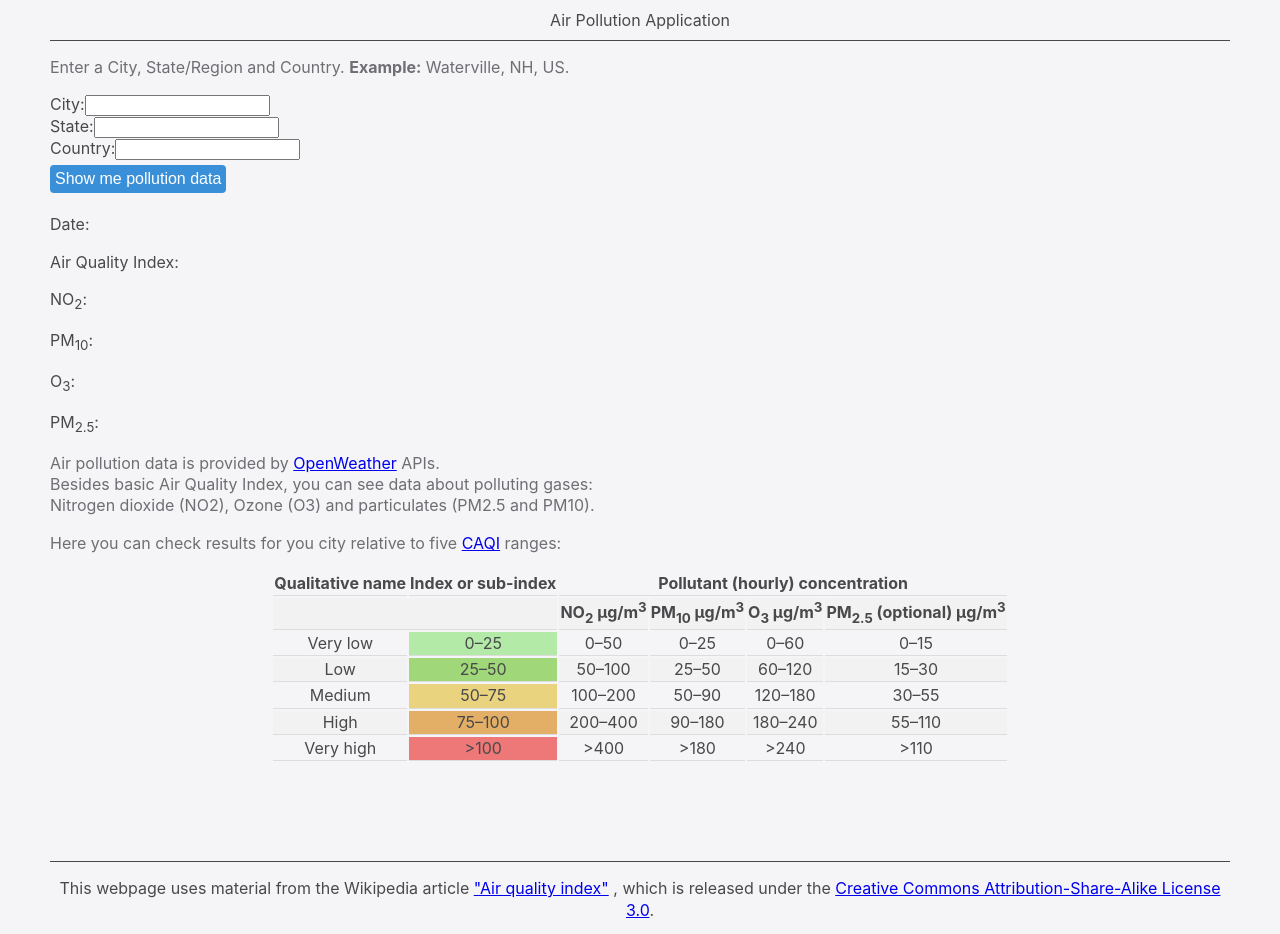
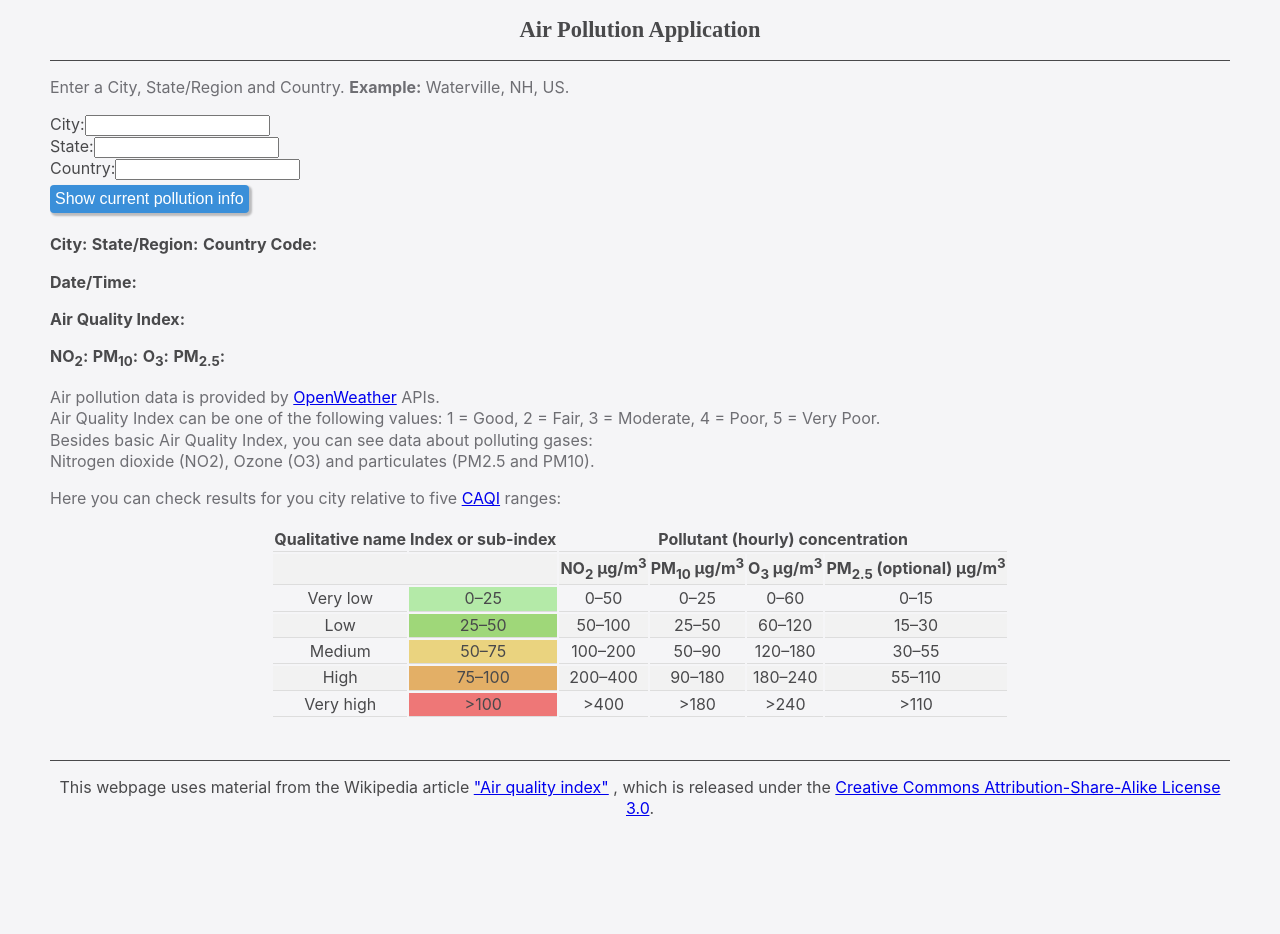
Before and after one commit to AlexCodePlace/mywebsiteproject, a React (Create React App) app in the folder frontend/: page / in a window 1280 px wide. After the commit the page ends 820 px from the top, so only its background shows below. Built offline with nearby package versions, Linux system fonts and the light colour scheme.

Commit message:
UI and service updated 2 - works fine on localhost:8080 separately in local(need to run clean/install before) and inside .jar and on AWS also as mywebsiteproject-beta-good-in-local-3

```diff
--- a/frontend/public/index.html
+++ b/frontend/public/index.html
@@ -28,17 +28,17 @@
     <title>Climate App</title>
 </head>
 <body>
-<header>
+<div class="wrap">
+    <div class="header">
         Air Pollution Application
-</header>
+    </div>
+    <div class="main">
+        <noscript>You need to enable JavaScript to run this app.</noscript>
         <div class="text">
             <p>
                 Enter a City, State/Region and Country. <b>Example:</b> Waterville, NH, US.
             </p>
         </div>
-<div class="page-container">
-    <div id="content-wrap">
-        <noscript>You need to enable JavaScript to run this app.</noscript>
         <div id="root"></div>
         <!--
           This HTML file is a template.
@@ -57,7 +57,13 @@
 
         <div class="text">
             <p>
-                Air pollution data is provided by <a href="https://openweathermap.org">OpenWeather</a> APIs.  <br>
+                Air pollution data is provided by <a href="https://openweathermap.org">OpenWeather</a> APIs.<br>
+                Air Quality Index can be one of the following values: 1 = Good, 2 = Fair, 3 = Moderate, 4 = Poor, 5 = Very Poor.<br>
+<!--                <v style="background:#b4eaa8;">1 = Good</v>,-->
+<!--                <v style="background:#9fd779;">2 = Fair</v>,-->
+<!--                <v style="background:#ead37f;">3 = Moderate</v>,-->
+<!--                <v style="background:#e3af66;">4 = Poor</v>,-->
+<!--                <v style="background:#ee7777;">5 = Very Poor</v><br>-->
                 Besides basic Air Quality Index, you can see data about polluting gases: <br>
                 Nitrogen dioxide (NO2), Ozone (O3) and particulates (PM2.5 and PM10).
             </p>
@@ -128,13 +134,14 @@
             </tbody>
         </table>
         </div>
-    <footer>
+    </div>
+</div>
+<div class="footer">
     <p>This webpage uses material from the Wikipedia article
         <a href="https://en.wikipedia.org/wiki/Air_quality_index">"Air quality index"</a>
         , which is released under the <a href="https://creativecommons.org/licenses/by-sa/3.0/">
             Creative Commons Attribution-Share-Alike License 3.0</a>.
     </p>
-    </footer>
 </div>
 <!-- Load React. -->
 <!-- Note: when deploying, replace "development.js" with "production.min.js". -->
--- a/frontend/public/indexhtml.css
+++ b/frontend/public/indexhtml.css
@@ -1,3 +1,33 @@
+html, body {height: 100%;}
+body{
+    font-weight: 400;
+    font-size: 16px;
+    line-height: 1.33337;
+    color: #49494b;
+    background-color: #f5f5f7;
+    padding-left: 50px;
+    padding-right: 50px;
+}
+.wrap {min-height: 100%;}
+.main {overflow:auto;
+    padding-bottom: 40px;}  /* must be same height as the footer */
+.footer {
+    position: relative;
+    margin-top: -40px; /* negative value of footer height */
+    height: 40px;
+    clear:both;
+    border-top: 1px solid;
+    text-align: center;
+}
+/*Opera Fix*/
+body:before {
+    content:"";
+    height:100%;
+    float:left;
+    width:0;
+    margin-top:-32767px;/
+}
+
 .text {
     color: #6e6e73;
     background-color: #f5f5f7;
@@ -5,6 +35,7 @@
     line-height: 1.33337;
     font-weight: 400;
 }
+
 .wikitable{
     position: center;
     text-align: center;
@@ -19,42 +50,13 @@ th, td {
 
 tr:nth-child(even) {background-color: #f2f2f2;}
 
-html {
-    height: 100%;
-}
-header {
+.header {
     border-bottom: 1px solid;
     text-align: center;
-    top: 0;
-    width: 100%;
-    height: 30px;
+    top: 10px;
+    padding-top: 15px;
+    padding-bottom: 15px;
+    font-size: 1.4em;
+    font-family: Orbitron;
+    font-weight: 700;
 }
-body {
-    color: #49494b;
-    background-color: #f5f5f7;
-    font-size: 16px;
-    line-height: 1.33337;
-    font-weight: 400;
-    min-height: 100%;
-    padding-top: 10px;
-    padding-bottom: 40px;
-    padding-left: 50px;
-    padding-right: 50px;
-}
-.page-container {
-    position: relative;
-    min-height: 100vh;
-}
-
-.content-wrap {
-    padding-bottom: 2rem;    /* Footer height */
-}
-
-footer {
-    border-top: 1px solid;
-    text-align: center;
-    position: absolute;
-    bottom: 0;
-    width: 100%;
-    height: 2rem;            /* Footer height */
-}
--- a/frontend/src/App.css
+++ b/frontend/src/App.css
@@ -52,4 +52,14 @@
   margin-top: 5px;
   margin-bottom: 5px;
   border-radius: 4px;
+  box-shadow: 2px 2px 2px 1px rgba(0, 0, 0, 0.24);
+  cursor: pointer;
+  outline: none;
+  transition: 0.2s all;
 }
+.submitButton:active {
+  transform: scale(0.98);
+  /* Scaling button to 0.98 to its original size */
+  box-shadow: 0px 0px 2px 0px rgba(0, 0, 0, 0.24);
+  /* Lowering the shadow */
+}
--- a/frontend/src/App.js
+++ b/frontend/src/App.js
@@ -7,16 +7,19 @@ class App extends Component {
     constructor(props) {
         super(props);
         this.state = {
-            responseData:'',
+            responseData: '',
             date: '',
-            aqi:'',
+            aqi: '',
             no2: '',
             pm10: '',
-            o3:'',
+            o3: '',
             pm2_5: '',
             city: '',
             state: '',
             country: '',
+            resultCity: '',
+            resultState: '',
+            resultCountry: ''
         };
 
         this.handleClick = this.handleClick.bind(this)
@@ -36,7 +39,7 @@ class App extends Component {
     handleClick(event) {
         axios.get('/pollution/current/city?' +
             'city=' + this.state.city +
-            '&state='+ this.state.state +
+            '&state=' + this.state.state +
             '&country=' + this.state.country)
             .then(response => this.setState({responseData: response.data}))
             .catch((err) => console.error(err));
@@ -55,19 +58,23 @@ class App extends Component {
                 </label>
                 <br/>
                 <label>Country:
-                    <input name="country" type="text" value={this.state.country} onChange={this.handleInputChange} />
+                    <input name="country" type="text" value={this.state.country} onChange={this.handleInputChange}/>
                 </label>
                 <br/>
-                <input className="submitButton" type="submit" value="Show me pollution data"/>
+                <input className="submitButton" type="submit" value="Show current pollution info"/>
                 <br/>
-                <p> Date: {this.state.responseData.date}</p>
-                <p> Air Quality Index: {this.state.responseData.aqi}</p>
-                <p> NO<sub>2</sub>: {this.state.responseData.no2}</p>
-                <p> PM<sub>10</sub>: {this.state.responseData.pm10}</p>
-                <p> O<sub>3</sub>: {this.state.responseData.o3}</p>
-                <p> PM<sub>2.5</sub>: {this.state.responseData.pm2_5}</p>
+                <p><b>City:</b> {this.state.responseData.resultCity}
+                    <b> State/Region:</b> {this.state.responseData.resultState}
+                    <b> Country Code:</b> {this.state.responseData.resultCountry}</p>
+                <p><b>Date/Time:</b> {this.state.responseData.date}</p>
+                <p><b>Air Quality Index:</b> {this.state.responseData.aqi}</p>
+                <p><b>NO<sub>2</sub>:</b> {this.state.responseData.no2}
+                    <b> PM<sub>10</sub>:</b> {this.state.responseData.pm10}
+                    <b> O<sub>3</sub>:</b> {this.state.responseData.o3}
+                    <b> PM<sub>2.5</sub>:</b> {this.state.responseData.pm2_5}</p>
             </form>
         );
     }
 }
+
 export default App
```
Also changed, not shown: 2 other files (tests, documents, lock files or other folders). Lines whose indentation alone changed are shown as unchanged.
